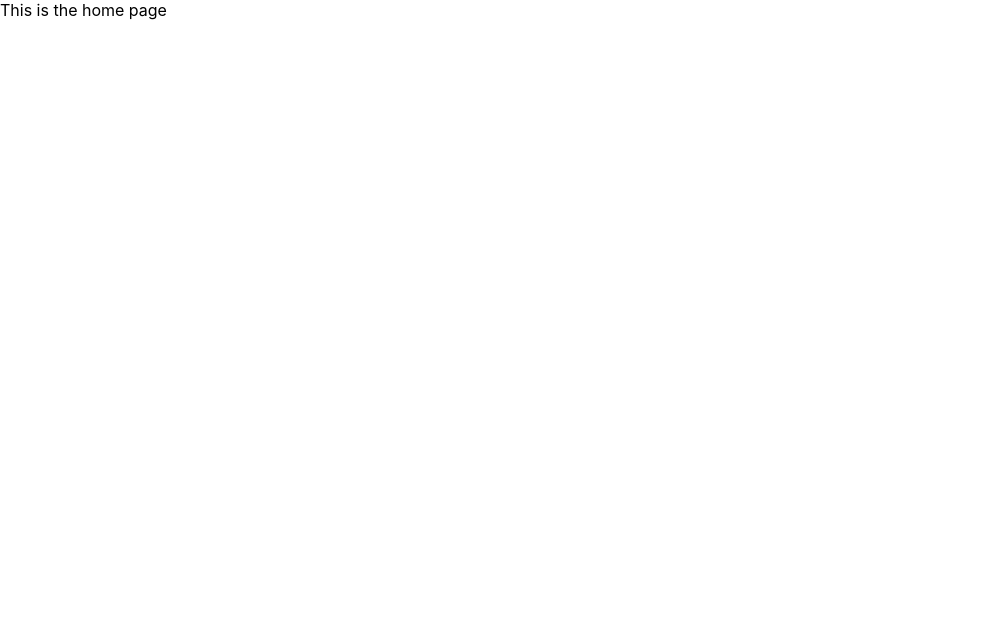
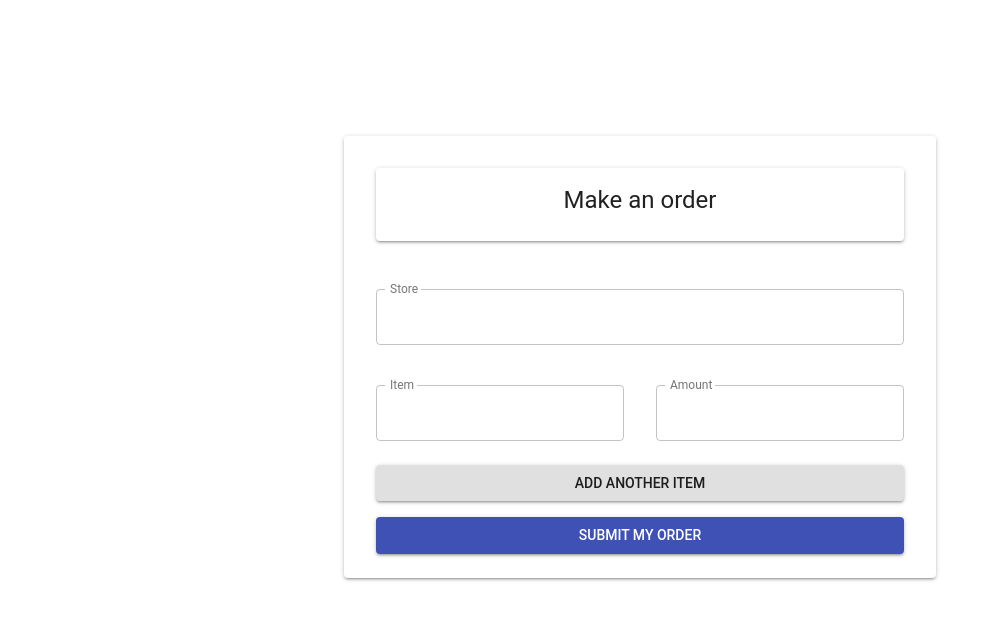
Before and after one commit to kyleyu96/kwik, a React (Create React App) app: page / in a window 1280 px wide. Shown: the top 620 px of the page, without its empty margins (0-997 px from the left). Built offline with nearby package versions, Linux system fonts and the light colour scheme.

Commit message:
finished request form

```diff
--- a/package.json
+++ b/package.json
@@ -4,6 +4,7 @@
   "private": true,
   "dependencies": {
     "@material-ui/core": "^3.9.0",
+    "@material-ui/icons": "^3.0.2",
     "react": "^16.7.0",
     "react-dom": "^16.7.0",
     "react-redux": "^6.0.0",
--- a/src/components/App.js
+++ b/src/components/App.js
@@ -1,8 +1,22 @@
 import React, { Fragment, Component } from "react";
+import { Route, Redirect, Switch } from "react-router-dom";
+import ReqForm from "./ReqForm";
 
 class App extends Component {
-	render(){
-		return <div> This is the home page </div>
+	render() {
+		return (
+			<ReqForm
+				user={{
+					email: "irene.zhang@icloud.com",
+					first_name: "irene",
+					last_name: "zhang",
+					address: "3600 av du parc, montreal, QC, Canada",
+					potal_code: "H2X 2J1",
+					credit_card: "000000000000",
+					phone_number: "514000000"
+				}}
+			/>
+		);
 	}
 }
 
--- /dev/null
+++ b/src/components/Item.js
@@ -0,0 +1,73 @@
+import React, { Component, Fragment } from "react";
+import TextField from "@material-ui/core/TextField";
+import Button from "@material-ui/core/Button";
+import classNames from "classnames";
+import { withStyles } from "@material-ui/core/styles";
+import Grid from "@material-ui/core/Grid";
+
+const styles = theme => ({
+	container: {
+		display: "flex",
+		flexWrap: "wrap"
+	},
+	textField: {
+		margin: 2 * theme.spacing.unit
+	},
+	dense: {
+		marginTop: 16
+	},
+	menu: {
+		width: 200
+	}
+});
+
+class Item extends Component {
+	state = {
+		name: "",
+		amount: ""
+	};
+
+	handleChange = name => event => {
+		this.setState({
+			[name]: event.target.value
+		});
+	};
+
+	render() {
+		const { classes } = this.props;
+
+		return (
+			<Grid container>
+				<Grid item xs={6}>
+					<TextField
+						label="Item"
+						className={classes.textField}
+						value={this.state.name}
+						onChange={this.handleChange("name")}
+						InputLabelProps={{
+							shrink: true
+						}}
+						margin="normal"
+						variant="outlined"
+					/>
+				</Grid>
+				<Grid item xs={6}>
+					<TextField
+						label="Amount"
+						className={classes.textField}
+						value={this.state.amount}
+						onChange={this.handleChange("amount")}
+						type="number"
+						InputLabelProps={{
+							shrink: true
+						}}
+						margin="normal"
+						variant="outlined"
+					/>
+				</Grid>
+			</Grid>
+		);
+	}
+}
+
+export default withStyles(styles)(Item);
--- /dev/null
+++ b/src/components/ReqForm.js
@@ -0,0 +1,162 @@
+import React, { Component, Fragment } from "react";
+import classNames from "classnames";
+import { withStyles } from "@material-ui/core/styles";
+import Item from "./Item";
+
+import TextField from "@material-ui/core/TextField";
+import Button from "@material-ui/core/Button";
+import Paper from "@material-ui/core/Paper";
+import Grid from "@material-ui/core/Grid";
+import Typography from "@material-ui/core/Typography";
+
+const styles = theme => ({
+  container: {
+    marginTop: 120
+  },
+  paper: {
+    padding: 2 * theme.spacing.unit,
+    margin: 2 * theme.spacing.unit
+  },
+  textField: {
+    margin: 2 * theme.spacing.unit
+  },
+  button: {
+    marginLeft: 2 * theme.spacing.unit,
+    marginRight: 2 * theme.spacing.unit,
+    marginTop: 1 * theme.spacing.unit,
+    marginBottom: 1 * theme.spacing.unit
+  }
+});
+
+class ReqForm extends Component {
+  constructor(props) {
+    super(props);
+    const { user } = this.props;
+    this.state = {
+      items: [],
+      user_req: "",
+      user_del: "2001",
+      // "time": ,
+      store: ""
+    };
+  }
+
+  componentDidUpdate(prevProps, prevState) {
+    const { user } = this.props;
+    if (prevProps.user !== user)
+      this.setState({
+        location: user.location,
+        languages: user.languages.join(", ")
+      });
+  }
+
+  handleChange = name => event => {
+    this.setState({
+      [name]: event.target.value
+    });
+  };
+
+  addTextField = () => {
+    let items = [...this.state.items];
+    items.push({});
+    this.setState({
+      items: items
+    });
+  };
+
+  handleSubmit = e => {
+    e.preventDefault();
+    const formData = {
+      ...this.state,
+      gameName: this.props.gameName,
+      gameId: this.props.gameId,
+      content: "Request for Mentor",
+      user: this.props.user
+    };
+  };
+
+  render() {
+    const { items, store } = this.state;
+    const { user, classes } = this.props;
+
+    return (
+      <Grid
+        className={classes.container}
+        container
+        spacing={24}
+        direction="column"
+        alignItems="center"
+        justify="center"
+      >
+        <Paper className={classes.paper}>
+          <Grid item xs={12}>
+            <form noValidate autoComplete="off">
+              <Grid
+                container
+                alignItems="stretch"
+                justify="space-around"
+                direction="column"
+              >
+                <Grid item xs={12}>
+                  <Paper className={classes.paper}>
+                    <Typography
+                      align="center"
+                      component="h6"
+                      variant="headline"
+                      gutterBottom
+                    >
+                      Make an order
+                    </Typography>
+                  </Paper>
+                </Grid>
+                <Grid item xs={12} className={classes.textField}>
+                  <TextField
+                    label="Store"
+                    value={this.state.name}
+                    onChange={this.handleChange("store")}
+                    InputLabelProps={{
+                      shrink: true
+                    }}
+                    fullWidth
+                    margin="normal"
+                    variant="outlined"
+                  />
+                </Grid>
+                <Grid item xs={12}>
+                  <Item />
+                </Grid>
+                {this.state.items.map(item => (
+                  <Grid item xs={12}>
+                    <Item />
+                  </Grid>
+                ))}
+                <Grid item xs={12} className={classes.button}>
+                  <Button
+                    variant="contained"
+                    color="default"
+                    fullWidth
+                    onClick={this.addTextField}
+                  >
+                    Add another item
+                  </Button>
+                </Grid>
+                <Grid item xs={12} className={classes.button}>
+                  <Button
+                    variant="contained"
+                    color="primary"
+                    fullWidth
+                    onClick={this.addTextField}
+                  >
+                    Submit my order
+                  </Button>
+                </Grid>
+              </Grid>
+            </form>
+          </Grid>
+        </Paper>
+      </Grid>
+    );
+  }
+}
+
+export default withStyles(styles)(ReqForm);
--- a/src/reducers/index.js
+++ b/src/reducers/index.js
@@ -1,14 +1,13 @@
 import { SET_USER } from "../actions";
 
 export const initialState = {
-	bio: "",
-	id: "",
-	name: "",
-	userImg: "",
-	gamesAsMentor: [],
-	gamesAsMentee: [],
-	languages: [],
-	location: ""
+	email: "",
+	first_name: "",
+	last_name: "",
+	address: "",
+	potal_code: "",
+	credit_card: "",
+	phone_number: ""
 };
 
 const user = (state = initialState, action) => {
```
Also changed, not shown: json/item.json (+50 -50 lines), json/order.json (+24 -24 lines), json/stores.json (+28 -24 lines), json/users.json (+10 -11 lines), src/registerServiceWorker.js (+13 -13 lines), 1 other file (tests, documents, lock files or other folders).
